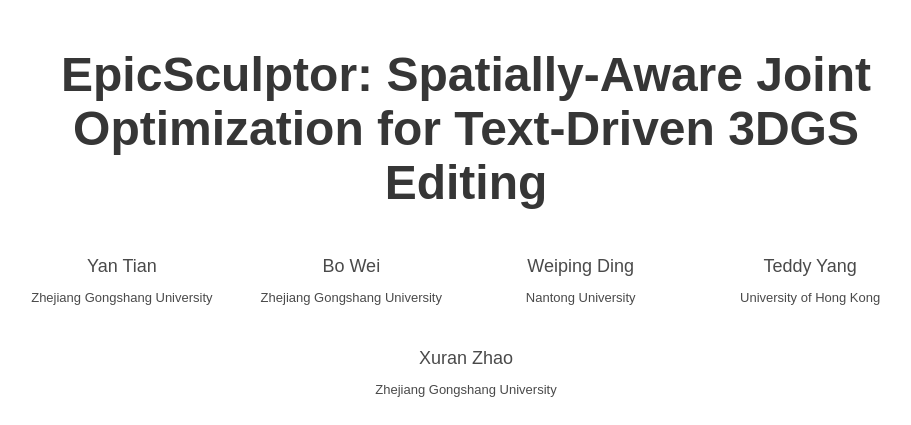
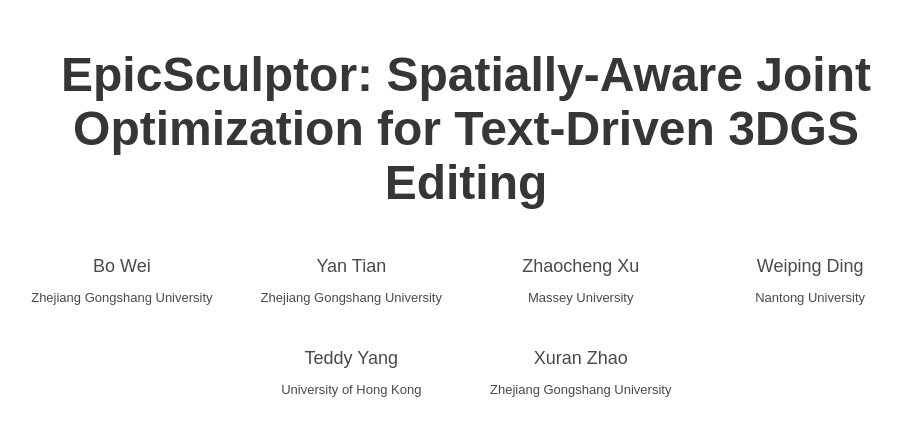
Before and after one commit to ARCTICSODA/ARCTICSODA, a plain HTML site: page index.html in a window 1280 px wide. Shown: the top 425 px of the page, without its empty margins (174-1085 px from the left). Drawn offline with Linux system fonts and the light colour scheme; a web font is replaced by a local one.

Commit message:
Update index.html

```diff
--- a/index.html
+++ b/index.html
@@ -31,13 +31,18 @@
             <h1 class="title is-1 publication-title">EpicSculptor: Spatially-Aware Joint Optimization for Text-Driven 3DGS Editing</h1>
             <div class="is-size-5 publication-authors">
               <div class="author-block" style="display: inline-block; width: 20%; vertical-align: top; margin: 1.66%;">
+                <span class="author-name-block">Bo Wei</span><br>
+                <span class="author-school-block">Zhejiang Gongshang University</span>
+              </div>
+
+              <div class="author-block" style="display: inline-block; width: 20%; vertical-align: top; margin: 1.66%;">
                 <span class="author-name-block">Yan Tian</span><br>
                 <span class="author-school-block">Zhejiang Gongshang University</span>
               </div>
 
               <div class="author-block" style="display: inline-block; width: 20%; vertical-align: top; margin: 1.66%;">
-                <span class="author-name-block">Bo Wei</span><br>
-                <span class="author-school-block">Zhejiang Gongshang University</span>
+                <span class="author-name-block">Zhaocheng Xu</span><br>
+                <span class="author-school-block">Massey University</span>
               </div>
 
               <div class="author-block" style="display: inline-block; width: 20%; vertical-align: top; margin: 1.66%;">
```
